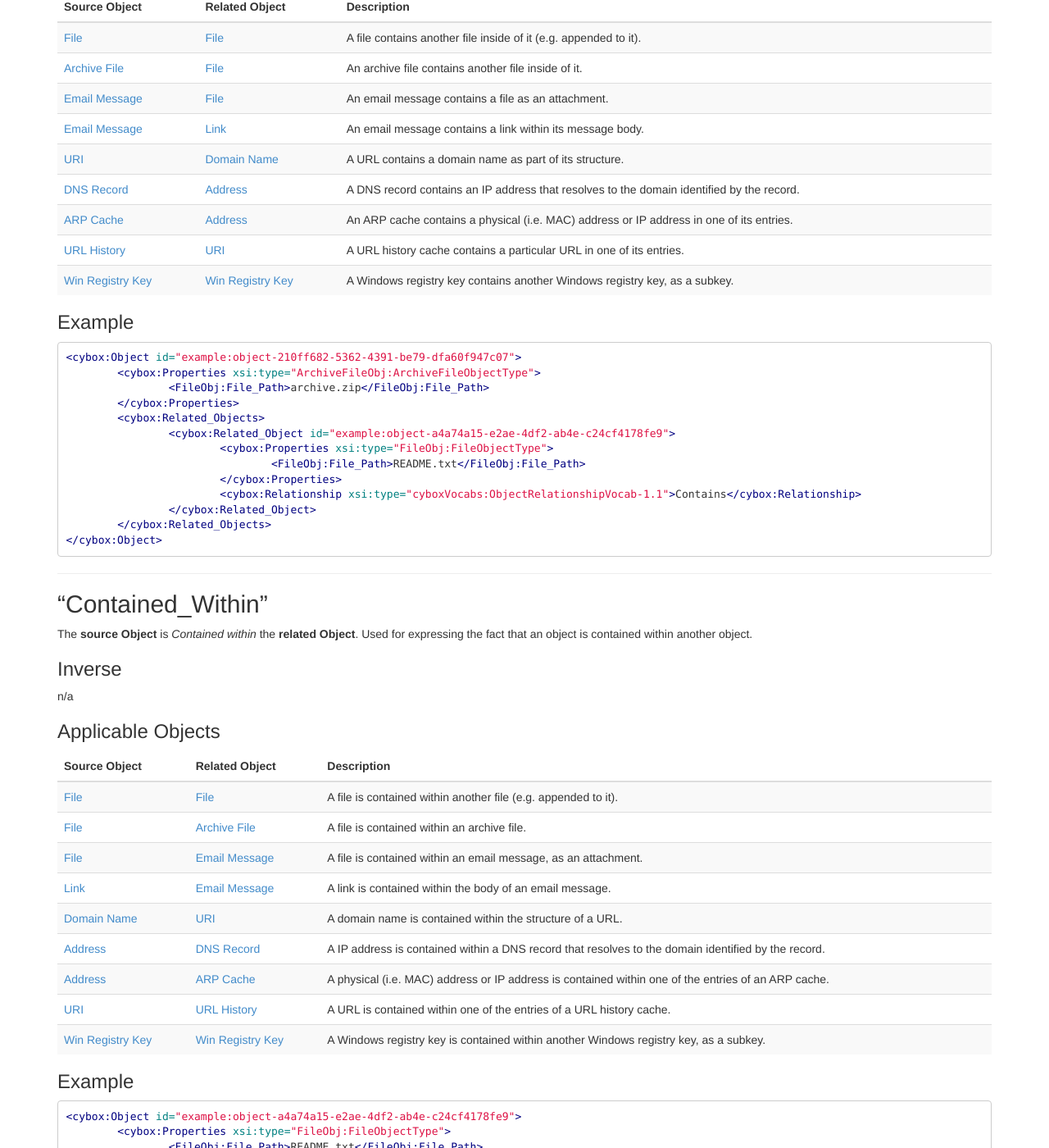
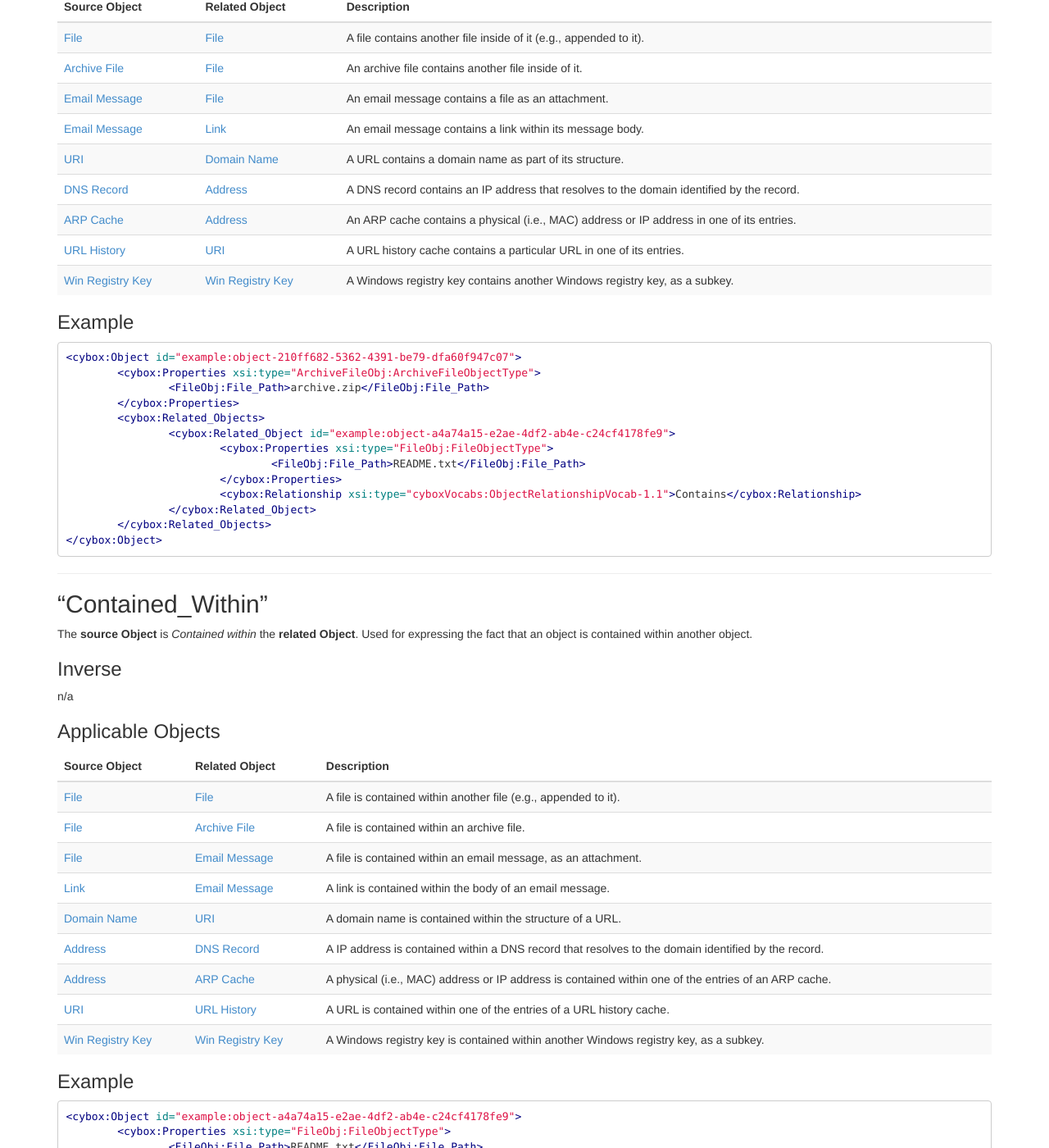
Before and after one commit to CybOXProject/cyboxproject.github.io, a Jekyll site: the page built from documentation/object-relationships/index.md, in a window 1280 px wide and 1400 px high, scrolled down 28251 px. Shown: the whole window at 82% size. Built offline with Jekyll 4.4.1, drawn with Linux system fonts in a browser that asks for light colours; Markdown is read by kramdown in place of the engine named in the settings; some of the changed text lies outside the part shown.

```diff
--- a/documentation/object-relationships/index.md
+++ b/documentation/object-relationships/index.md
@@ -1410,13 +1410,13 @@ n/a
 
 |Source Object|Related Object|Description|
 |-------------|--------------|-----------|
-|[File]|[File]|A file contains another file inside of it (e.g. appended to it).|
+|[File]|[File]|A file contains another file inside of it (e.g., appended to it).|
 |[Archive File]|[File]|An archive file contains another file inside of it.|
 |[Email Message]|[File]|An email message contains a file as an attachment.|
 |[Email Message]|[Link]|An email message contains a link within its message body.|
 |[URI]|[Domain Name]|A URL contains a domain name as part of its structure.|
 |[DNS Record]|[Address]|A DNS record contains an IP address that resolves to the domain identified by the record.|
-|[ARP Cache]|[Address]|An ARP cache contains a physical (i.e. MAC) address or IP address in one of its entries.|
+|[ARP Cache]|[Address]|An ARP cache contains a physical (i.e., MAC) address or IP address in one of its entries.|
 |[URL History]|[URI]|A URL history cache contains a particular URL in one of its entries.|
 |[Win Registry Key]|[Win Registry Key]|A Windows registry key contains another Windows registry key, as a subkey.|
 
@@ -1452,13 +1452,13 @@ n/a
 
 |Source Object|Related Object|Description|
 |-------------|--------------|-----------|
-|[File]|[File]|A file is contained within another file (e.g. appended to it).|
+|[File]|[File]|A file is contained within another file (e.g., appended to it).|
 |[File]|[Archive File]|A file is contained within an archive file.|
 |[File]|[Email Message]|A file is contained within an email message, as an attachment.|
 |[Link]|[Email Message]|A link is contained within the body of an email message.|
 |[Domain Name]|[URI]|A domain name is contained within the structure of a URL.|
 |[Address]|[DNS Record]|A IP address is contained within a DNS record that resolves to the domain identified by the record.|
-|[Address]|[ARP Cache]|A physical (i.e. MAC) address or IP address is contained within one of the entries of an ARP cache.|
+|[Address]|[ARP Cache]|A physical (i.e., MAC) address or IP address is contained within one of the entries of an ARP cache.|
 |[URI]|[URL History]|A URL is contained within one of the entries of a URL history cache.|
 |[Win Registry Key]|[Win Registry Key]|A Windows registry key is contained within another Windows registry key, as a subkey.|
 
@@ -2459,7 +2459,7 @@ n/a
 
 ## <a name="Resolved_To"></a> "Resolved_To"
 
-The **source Object** *Resolved to* the **related Object**.  Used for expressing resolution between network naming structures (e.g. domain names) and IP addresses, in either direction.
+The **source Object** *Resolved to* the **related Object**.  Used for expressing resolution between network naming structures (e.g., domain names) and IP addresses, in either direction.
 
 ### Inverse
 
@@ -2574,8 +2574,8 @@ n/a
 
 |Source Object|Related Object|Description|
 |-------------|--------------|-----------|
-|[Domain Name]|[Domain Name]|A domain name is a fully-qualified domain name for another domain name.|
-|[Domain Name]|[Hostname]|A domain name is a fully-qualified domain name for a hostname.|
+|[Domain Name]|[Domain Name]|A domain name is a fully qualified domain name for another domain name.|
+|[Domain Name]|[Hostname]|A domain name is a fully qualified domain name for a hostname.|
 
 ### Example
 
```
